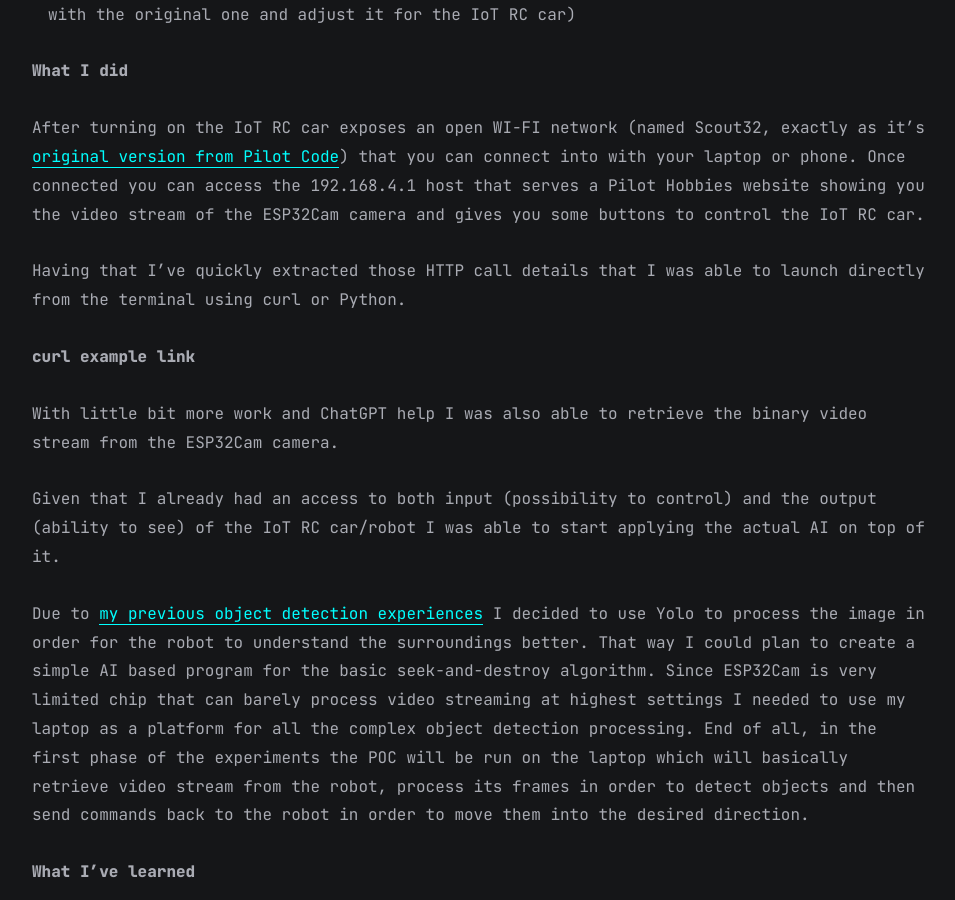
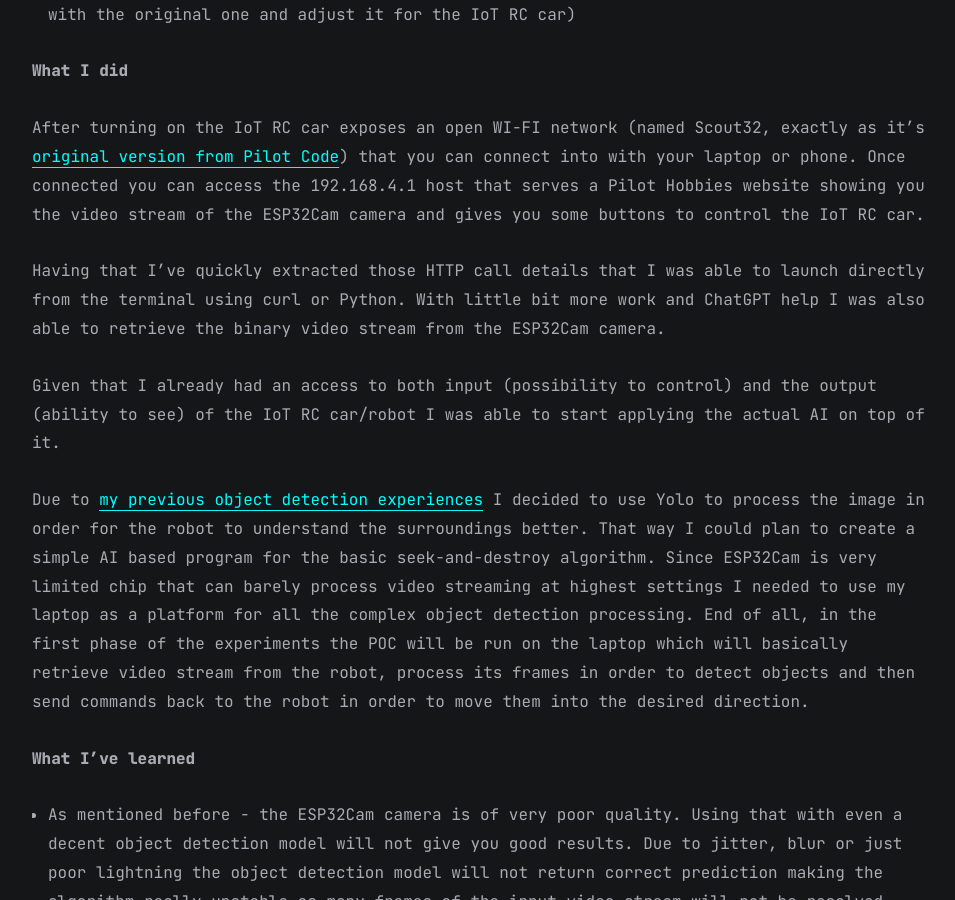
Before and after one commit to wjan/wjan.github.io, a Jekyll site: the page built from all_collections/_posts/2025-01-20-Programming-Robots,-1st-Attempt-Lessons-Learned.md, in a window 1280 px wide and 900 px high, scrolled down 2775 px. Shown: the whole window, without its empty margins (160-1115 px from the left). Built offline with Jekyll 4.4.1, drawn with Linux system fonts in a browser that asks for light colours.

Commit message:
search console

```diff
--- a/all_collections/_posts/2025-01-20-Programming-Robots,-1st-Attempt-Lessons-Learned.md
+++ b/all_collections/_posts/2025-01-20-Programming-Robots,-1st-Attempt-Lessons-Learned.md
@@ -34,9 +34,6 @@
 After turning on the IoT RC car exposes an open WI-FI network (named Scout32, exactly as it's [original version from Pilot Code](https://www.pilothobbies.com/product/scout32/)) that you can connect into with your laptop or phone. Once connected you can access the 192.168.4.1 host that serves a Pilot Hobbies website showing you the video stream of the ESP32Cam camera and gives you some buttons to control the IoT RC car.
 
 Having that I've quickly extracted those HTTP call details that I was able to launch directly from the terminal using curl or Python.
-
-**curl example link**
-
 With little bit more work and ChatGPT help I was also able to retrieve the binary video stream from the ESP32Cam camera.
 
 Given that I already had an access to both input (possibility to control) and the output (ability to see) of the IoT RC car/robot I was able to start applying the actual AI on top of it.
```
